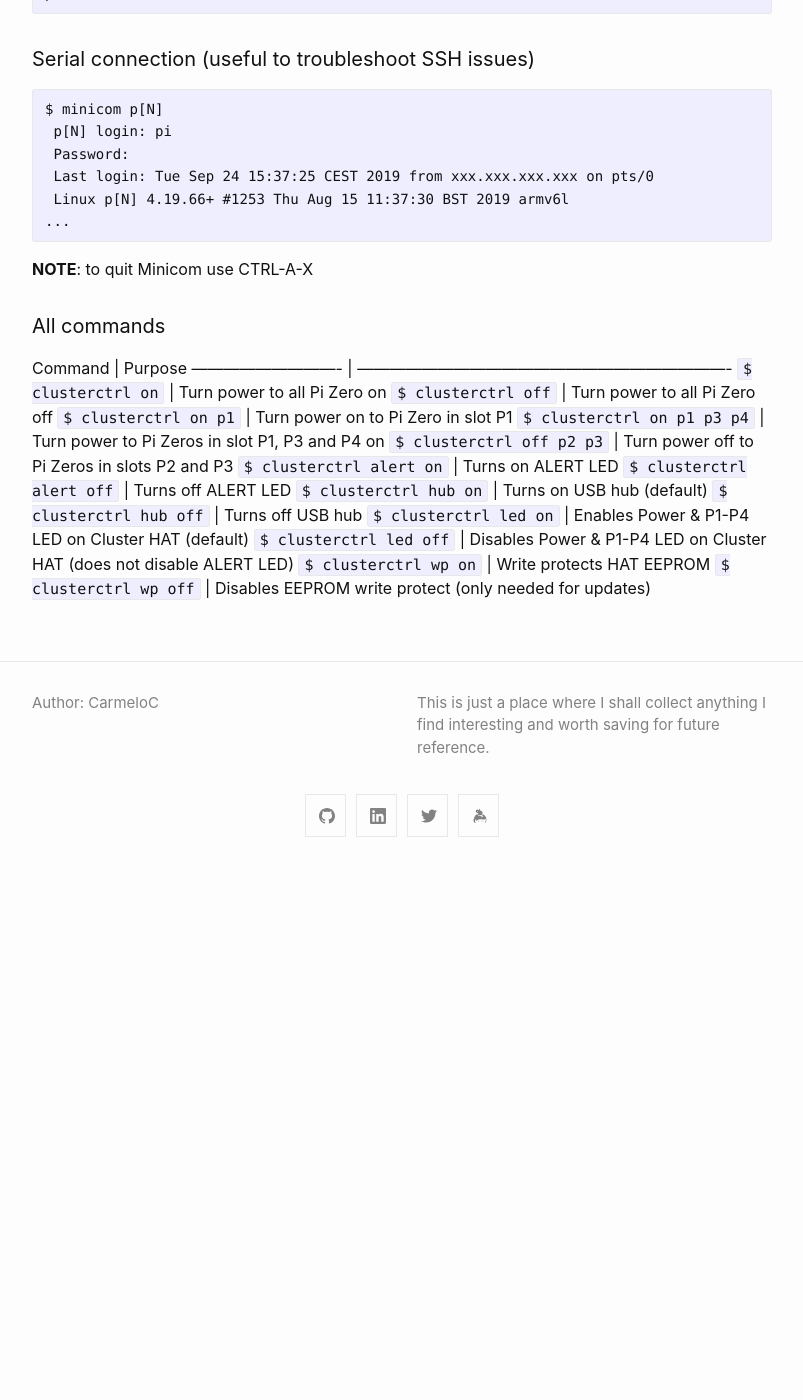
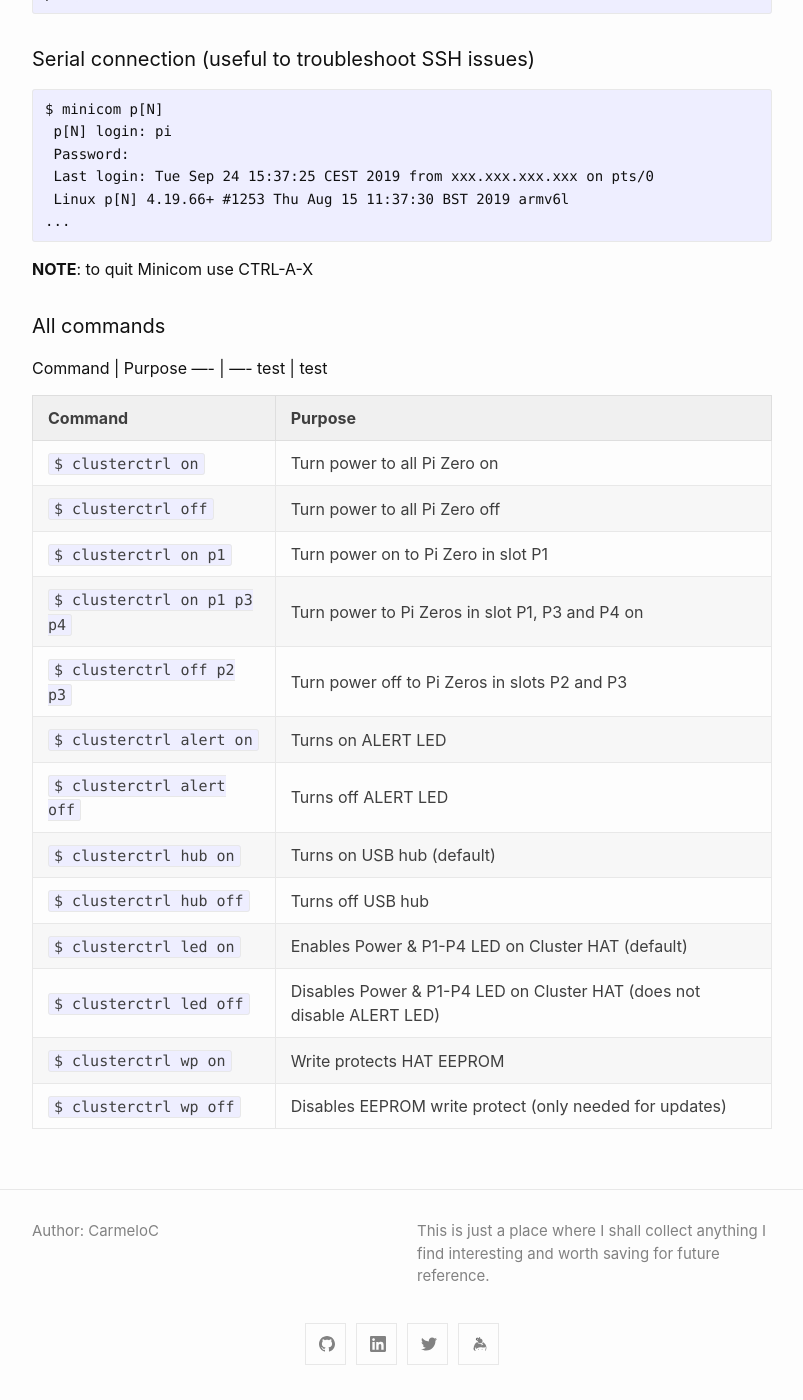
Before and after one commit to carmelo0x99/carmelo0x99.github.io, a Jekyll site: the page built from _posts/2020-03-09-raspi_clusterhat_install.md, in a window 1280 px wide and 1400 px high, scrolled down 1833 px. Shown: the whole window, without its empty margins (238-1041 px from the left). Built offline with Jekyll 4.4.1, drawn with Linux system fonts in a browser that asks for light colours; before the commit the page ends 2705 px from its top, so only the background shows below that.

Commit message:
More edits

```diff
--- a/_posts/2020-03-09-raspi_clusterhat_install.md
+++ b/_posts/2020-03-09-raspi_clusterhat_install.md
@@ -78,6 +78,14 @@ $ minicom p[N]
 **NOTE**: to quit Minicom use CTRL-A-X
 
 #### All commands
+Command | Purpose
+---- | ----
+test | test
+
+
+
+
+
 Command                      | Purpose
 ---------------------------- | ----------------------------------------------------------------------
 `$ clusterctrl on`           | Turn power to all Pi Zero on
```
